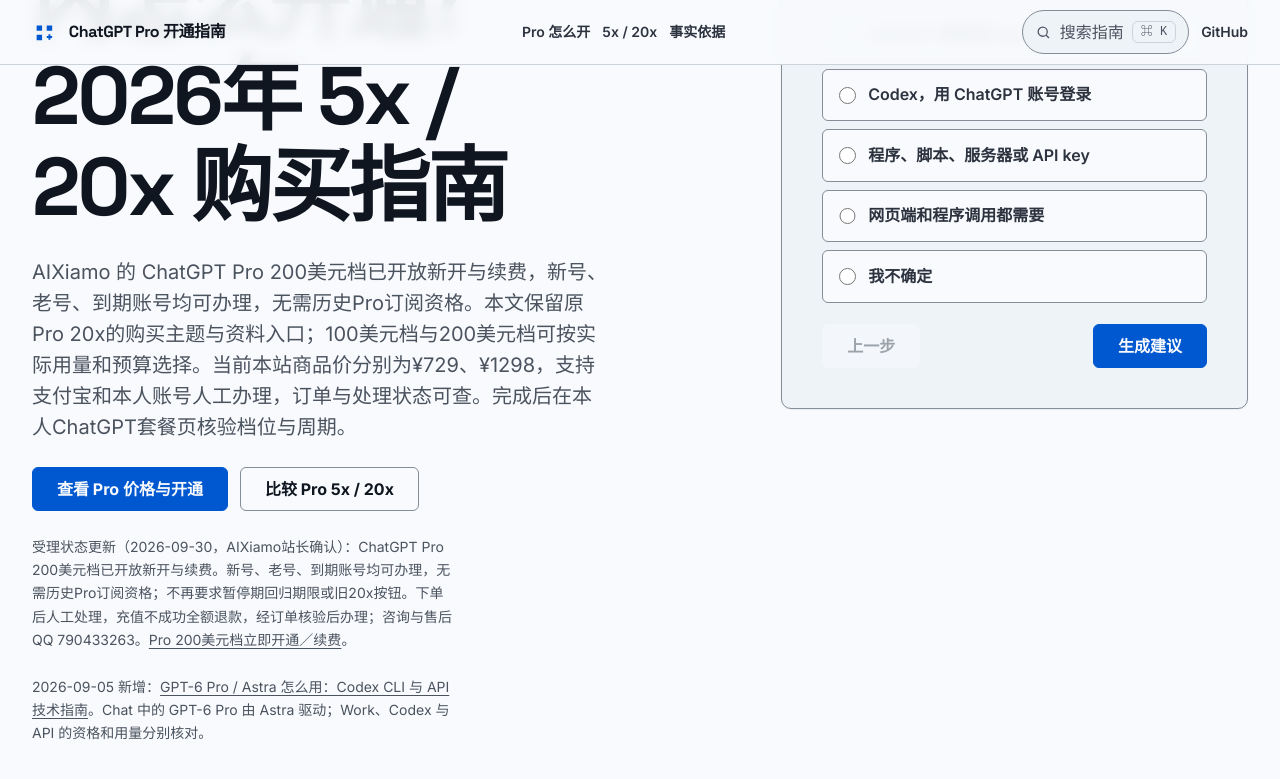
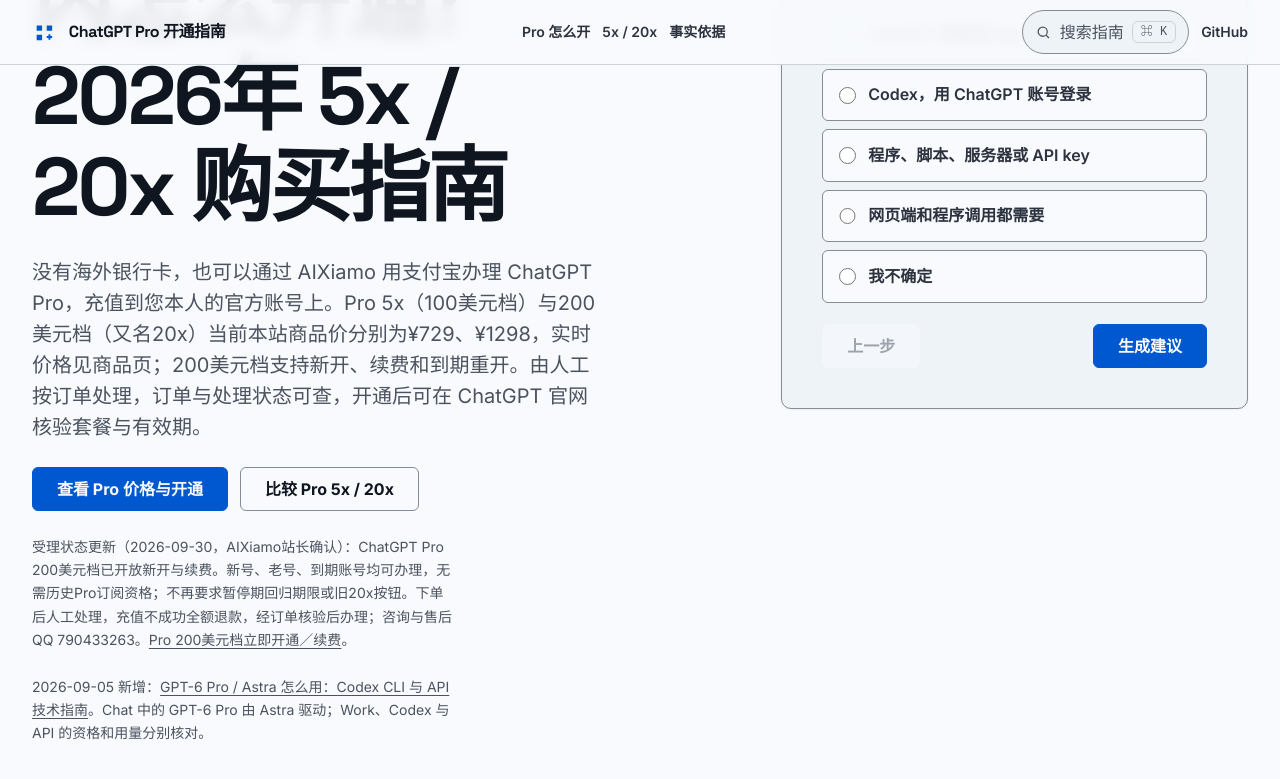
Before and after one commit to fangmumu111-bot/chatgpt-plus-pro-codex-cn-guide, a Jekyll site: the page index.html, which Jekyll copies as it is, in a window 1280 px wide and 900 px high, scrolled down 337 px. Shown: the top 779 px of the window. Built offline with Jekyll 4.4.1, drawn with Linux system fonts in a browser that asks for light colours; some of the changed text lies outside the part shown.

Commit message:
docs: clarify Pro purchase and official plan checks

```diff
--- a/index.html
+++ b/index.html
@@ -88,7 +88,7 @@
             "name": "ChatGPT Pro 开通后能在官网验证吗？",
             "acceptedAnswer": {
               "@type": "Answer",
-              "text": "能。应在本人 ChatGPT 官方“设置 → 我的套餐”页面核验实际 Pro 档位；第三方订单截图不作为到账证明。"
+              "text": "能。充值到您本人的官方账号上，开通后可在 ChatGPT 官网“设置 → 我的套餐”核验 Pro 档位与有效期。"
             }
           },
           {
@@ -188,7 +188,7 @@
           <p class="hero__signal">2026年9月30日受理更新 · ChatGPT Pro 国内开通指南</p>
           <h1 id="hero-title">ChatGPT Pro 国内怎么开通？2026年 5x / 20x 购买指南</h1>
           <p class="hero__lede">
-            AIXiamo 的 ChatGPT Pro 200美元档已开放新开与续费，新号、老号、到期账号均可办理，无需历史Pro订阅资格。本文保留原Pro 20x的购买主题与资料入口；100美元档与200美元档可按实际用量和预算选择。当前本站商品价分别为¥729、¥1298，支持支付宝和本人账号人工办理，订单与处理状态可查。完成后在本人ChatGPT套餐页核验档位与周期。
+            没有海外银行卡，也可以通过 AIXiamo 用支付宝办理 ChatGPT Pro，充值到您本人的官方账号上。Pro 5x（100美元档）与200美元档（又名20x）当前本站商品价分别为¥729、¥1298，实时价格见商品页；200美元档支持新开、续费和到期重开。由人工按订单处理，订单与处理状态可查，开通后可在 ChatGPT 官网核验套餐与有效期。
           </p>
           <div class="hero__actions">
             <a class="button button--primary" href="https://www.aixiamo.com/chatgpt-pro?utm_source=github_pages&amp;utm_medium=referral&amp;utm_campaign=chatgpt_plus_pro_codex_cn_guide&amp;utm_content=hero_pro_entry">查看 Pro 价格与开通</a>
@@ -288,7 +288,7 @@
           </article>
           <article class="guide-row">
             <h3>ChatGPT Pro 开通后能在官网验证吗？</h3>
-            <p><strong>能。</strong> 应在本人 ChatGPT 官方“设置 → 我的套餐”页面核验实际 Pro 档位；第三方订单截图不作为到账证明。</p>
+            <p><strong>能。</strong> 充值到您本人的官方账号上，开通后可在 ChatGPT 官网“设置 → 我的套餐”核验 Pro 档位与有效期。</p>
             <a class="guide-row__link" href="https://www.aixiamo.com/chatgpt-pro?utm_source=github_pages&amp;utm_medium=referral&amp;utm_campaign=chatgpt_pro_cn_20260830&amp;utm_content=official_verify" rel="noopener">查看 Pro 当前开通与验真说明 →</a>
           </article>
           <article class="guide-row">
@@ -400,7 +400,7 @@
           </article>
           <article class="guide-row">
             <h3>ChatGPT Pro 开通后怎么在官网验证？</h3>
-            <p>在本人 ChatGPT 官方“设置 → 我的套餐”核验实际 Pro 档位，第三方订单截图不作为到账证明。</p>
+            <p>充值到您本人的官方账号上，开通后在 ChatGPT 官网“设置 → 我的套餐”核验 Pro 档位与有效期。</p>
             <a class="guide-row__link" href="https://www.aixiamo.com/chatgpt-pro?utm_source=github_pages&amp;utm_medium=referral&amp;utm_campaign=chatgpt_pro_cn_20260830&amp;utm_content=guide_official_verify" rel="noopener">查看 Pro 开通与验真说明 →</a>
           </article>
           <article class="guide-row">
@@ -517,7 +517,7 @@
             <a href="https://github.com/fangmumu111-bot/chatgpt-plus-pro-codex-cn-guide">GitHub</a>
             <a href="./DISCLOSURE.html">核验方法</a>
           </nav>
-          <p class="footer__meta">公开资料与可核验服务事实 · 受理状态更新 2026-09-30 · 价格与技术资料保留原核验日期</p>
+          <p class="footer__meta">内容更新 2026-10-02（本人账号办理与官网核验） · 受理状态更新 2026-09-30 · 价格与技术资料保留原核验日期</p>
         </div>
       </div>
     </footer>
--- a/sitemap.xml
+++ b/sitemap.xml
@@ -2,7 +2,7 @@
 <urlset xmlns="http://www.sitemaps.org/schemas/sitemap/0.9">
   <url>
     <loc>https://fangmumu111-bot.github.io/chatgpt-plus-pro-codex-cn-guide/</loc>
-    <lastmod>2026-09-30</lastmod>
+    <lastmod>2026-10-02</lastmod>
     <changefreq>weekly</changefreq>
     <priority>1.0</priority>
   </url>
@@ -26,7 +26,7 @@
   </url>
   <url>
     <loc>https://fangmumu111-bot.github.io/chatgpt-plus-pro-codex-cn-guide/docs/chatgpt-pro-cn-payment.html</loc>
-    <lastmod>2026-10-01</lastmod>
+    <lastmod>2026-10-02</lastmod>
     <changefreq>monthly</changefreq>
     <priority>0.9</priority>
   </url>
@@ -56,7 +56,7 @@
   </url>
   <url>
     <loc>https://fangmumu111-bot.github.io/chatgpt-plus-pro-codex-cn-guide/docs/codex-quota-usage.html</loc>
-    <lastmod>2026-09-27</lastmod>
+    <lastmod>2026-10-02</lastmod>
     <changefreq>monthly</changefreq>
     <priority>0.9</priority>
   </url>
```
Also changed, not shown: other parts of index.html (+1 -1 lines), llms.txt (+6 -6 lines), README.md.
